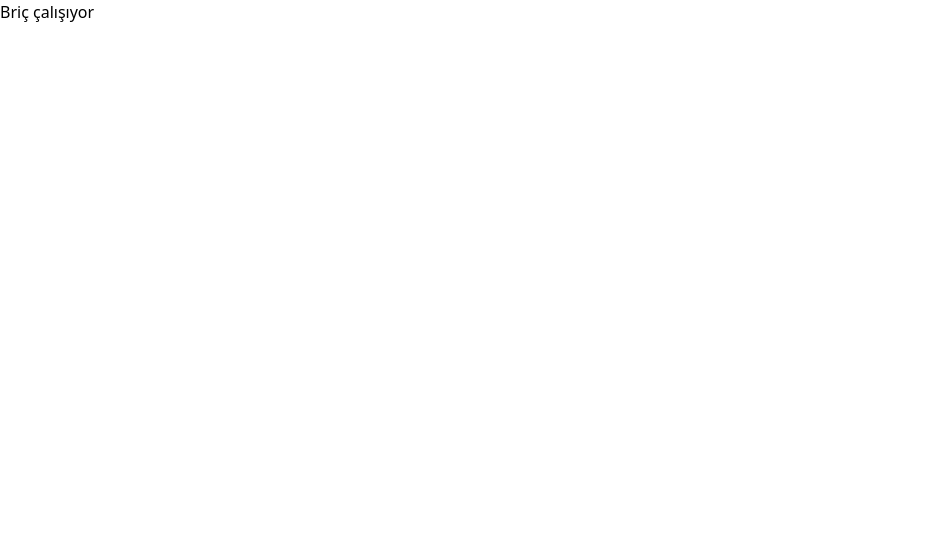
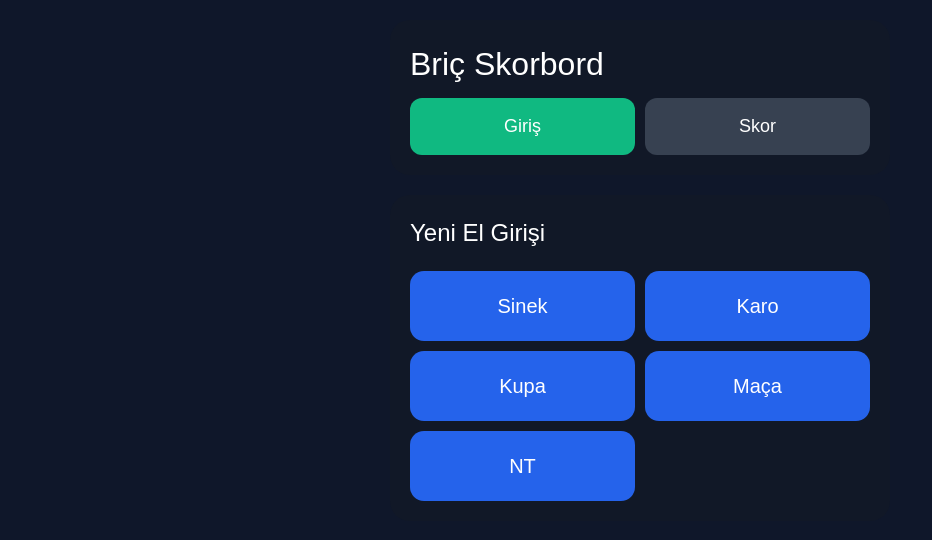
Before and after one commit to ederinoz/bric-skor, a React (Vite) app: page / in a window 1280 px wide. Shown: the top 540 px of the page, without its empty margins (0-932 px from the left). Built offline with nearby package versions, Linux system fonts and the light colour scheme.

Commit message:
Update App.jsx

```diff
--- a/src/App.jsx
+++ b/src/App.jsx
@@ -1,3 +1,181 @@
+import { useState } from "react";
+
 export default function App() {
-  return <h1>Briç çalışıyor</h1>
+
+  const [screen, setScreen] = useState("giris");
+
+  return (
+    <div
+      style={{
+        minHeight: "100vh",
+        background: "#0f172a",
+        color: "white",
+        padding: "20px",
+        fontFamily: "Arial"
+      }}
+    >
+
+      <div
+        style={{
+          maxWidth: "500px",
+          margin: "0 auto"
+        }}
+      >
+
+        <div
+          style={{
+            background: "#111827",
+            padding: "20px",
+            borderRadius: "20px",
+            marginBottom: "20px"
+          }}
+        >
+          <h1
+            style={{
+              fontSize: "32px",
+              marginBottom: "10px"
+            }}
+          >
+            Briç Skorbord
+          </h1>
+
+          <div
+            style={{
+              display: "flex",
+              gap: "10px"
+            }}
+          >
+            <button
+              onClick={() => setScreen("giris")}
+              style={{
+                flex: 1,
+                padding: "15px",
+                borderRadius: "12px",
+                border: "none",
+                background:
+                  screen === "giris"
+                    ? "#10b981"
+                    : "#374151",
+                color: "white",
+                fontSize: "18px"
+              }}
+            >
+              Giriş
+            </button>
+
+            <button
+              onClick={() => setScreen("skor")}
+              style={{
+                flex: 1,
+                padding: "15px",
+                borderRadius: "12px",
+                border: "none",
+                background:
+                  screen === "skor"
+                    ? "#10b981"
+                    : "#374151",
+                color: "white",
+                fontSize: "18px"
+              }}
+            >
+              Skor
+            </button>
+          </div>
+        </div>
+
+        {screen === "giris" && (
+          <div
+            style={{
+              background: "#111827",
+              padding: "20px",
+              borderRadius: "20px"
+            }}
+          >
+
+            <h2
+              style={{
+                fontSize: "24px",
+                marginBottom: "20px"
+              }}
+            >
+              Yeni El Girişi
+            </h2>
+
+            <div
+              style={{
+                display: "grid",
+                gridTemplateColumns: "1fr 1fr",
+                gap: "10px"
+              }}
+            >
+
+              <button style={btn}>
+                Sinek
+              </button>
+
+              <button style={btn}>
+                Karo
+              </button>
+
+              <button style={btn}>
+                Kupa
+              </button>
+
+              <button style={btn}>
+                Maça
+              </button>
+
+              <button style={btn}>
+                NT
+              </button>
+
+            </div>
+
+          </div>
+        )}
+
+        {screen === "skor" && (
+          <div
+            style={{
+              background: "#111827",
+              padding: "20px",
+              borderRadius: "20px"
+            }}
+          >
+
+            <h2
+              style={{
+                fontSize: "24px",
+                marginBottom: "20px"
+              }}
+            >
+              Skorbord
+            </h2>
+
+            <div
+              style={{
+                background: "#1f2937",
+                padding: "20px",
+                borderRadius: "16px"
+              }}
+            >
+              Henüz skor yok
+            </div>
+
+          </div>
+        )}
+
+      </div>
+
+    </div>
+  );
 }
+
+const btn = {
+  padding: "20px",
+  borderRadius: "14px",
+  border: "none",
+  background: "#2563eb",
+  color: "white",
+  fontSize: "20px"
+};
```
